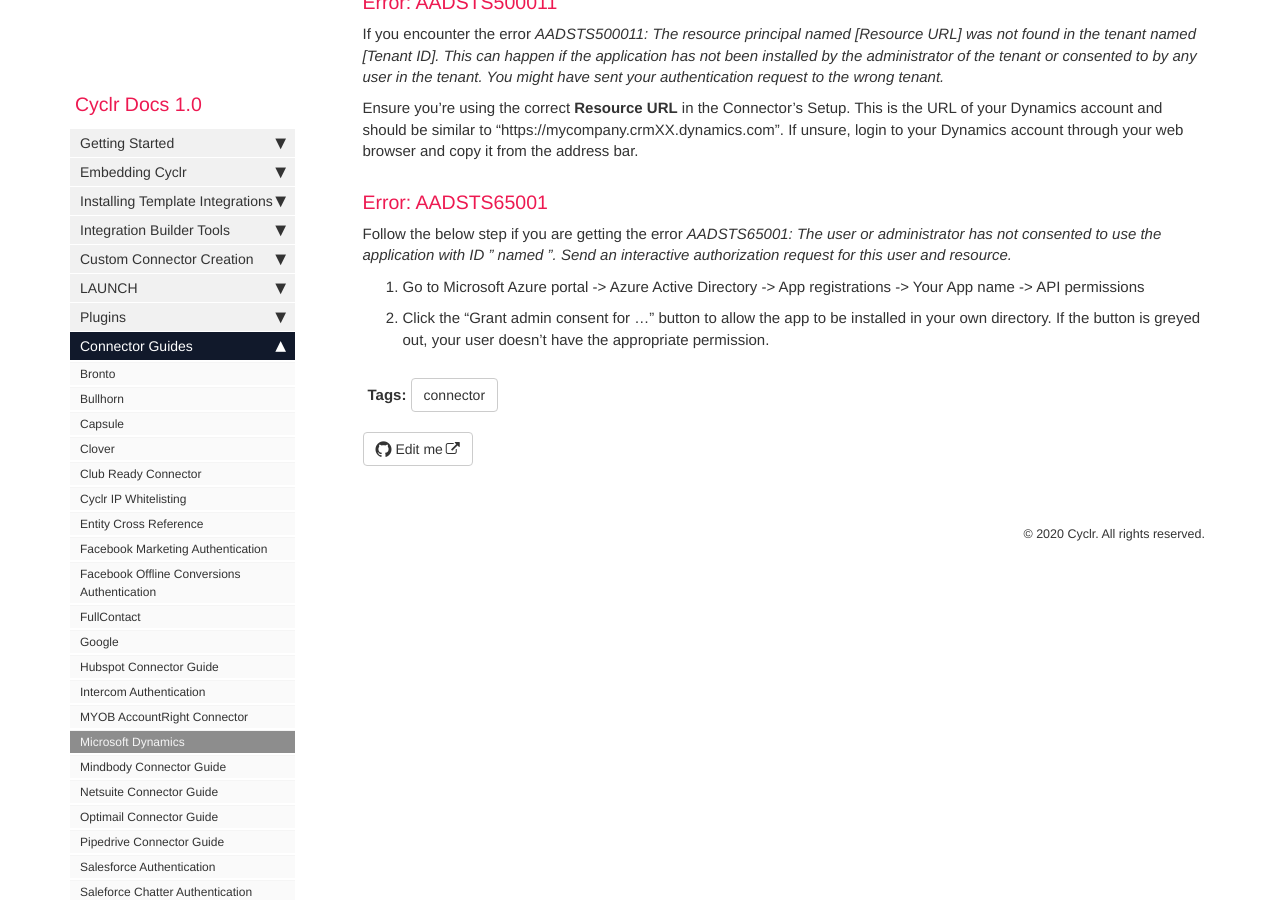
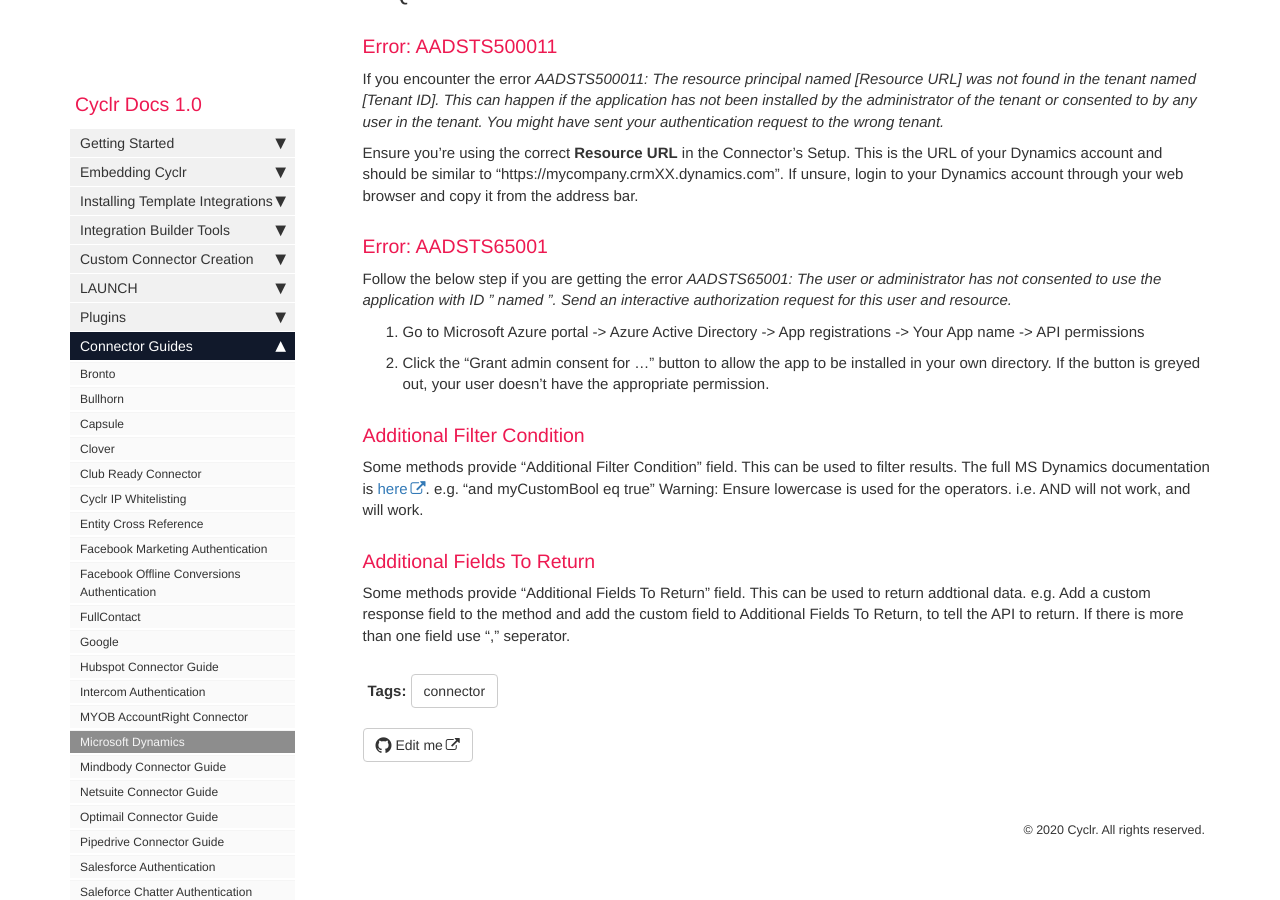
Before and after one commit to sneakysneak/docs, a Jekyll site: the page built from pages/connector-authentication/dynamics-crm-online.md, in a window 1280 px wide and 900 px high, scrolled down 1568 px. Built offline with Jekyll 4.4.1, drawn with Linux system fonts in a browser that asks for light colours; nearby versions of some CDN libraries; comment, search, counter and statistics services are not loaded; some of the changed text lies outside the part shown.

Commit message:
Update dynamics-crm-online.md
Added information about filtering.

```diff
--- a/pages/connector-authentication/dynamics-crm-online.md
+++ b/pages/connector-authentication/dynamics-crm-online.md
@@ -78,3 +78,12 @@ Follow the below step if you are getting the error *AADSTS65001: The user or adm
 
 1.  Go to Microsoft Azure portal -> Azure Active Directory -> App registrations -> Your App name -> API permissions
 2.  Click the "Grant admin consent for ..." button to allow the app to be installed in your own directory.  If the button is greyed out, your user doesn't have the appropriate permission.
+
+### Additional Filter Condition
+
+Some methods provide "Additional Filter Condition" field. This can be used to filter results. The full MS Dynamics documentation is [here](https://docs.microsoft.com/en-us/powerapps/developer/common-data-service/webapi/query-data-web-api#filter-results).
+e.g. "and myCustomBool eq true"
+Warning: Ensure lowercase is used for the operators. i.e. AND will not work, and will work.
+
+### Additional Fields To Return
+Some methods provide "Additional Fields To Return" field. This can be used to return addtional data. e.g. Add a custom response field to the method and add the custom field to Additional Fields To Return, to tell the API to return. If there is more than one field use "," seperator.
```
Also changed, not shown: other parts of pages/connector-authentication/dynamics-crm-online.md (+1 -1 lines).
